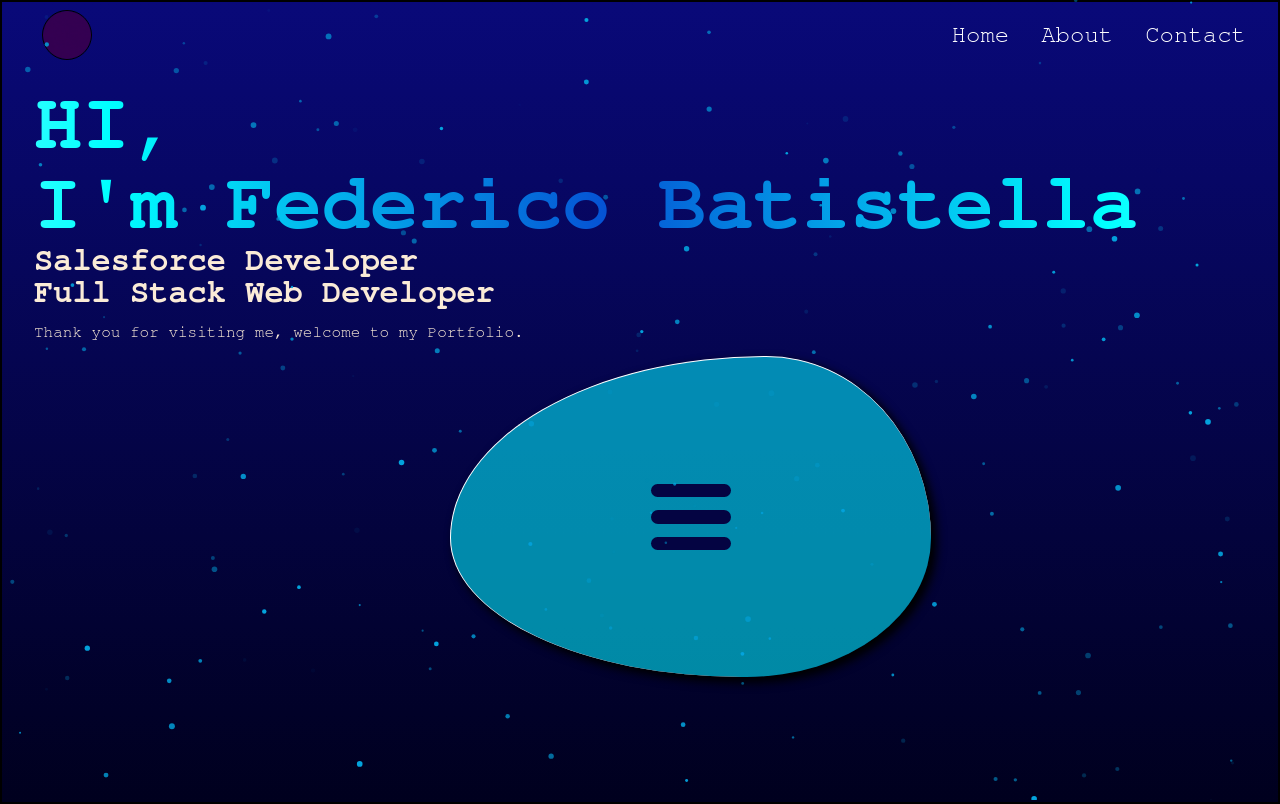
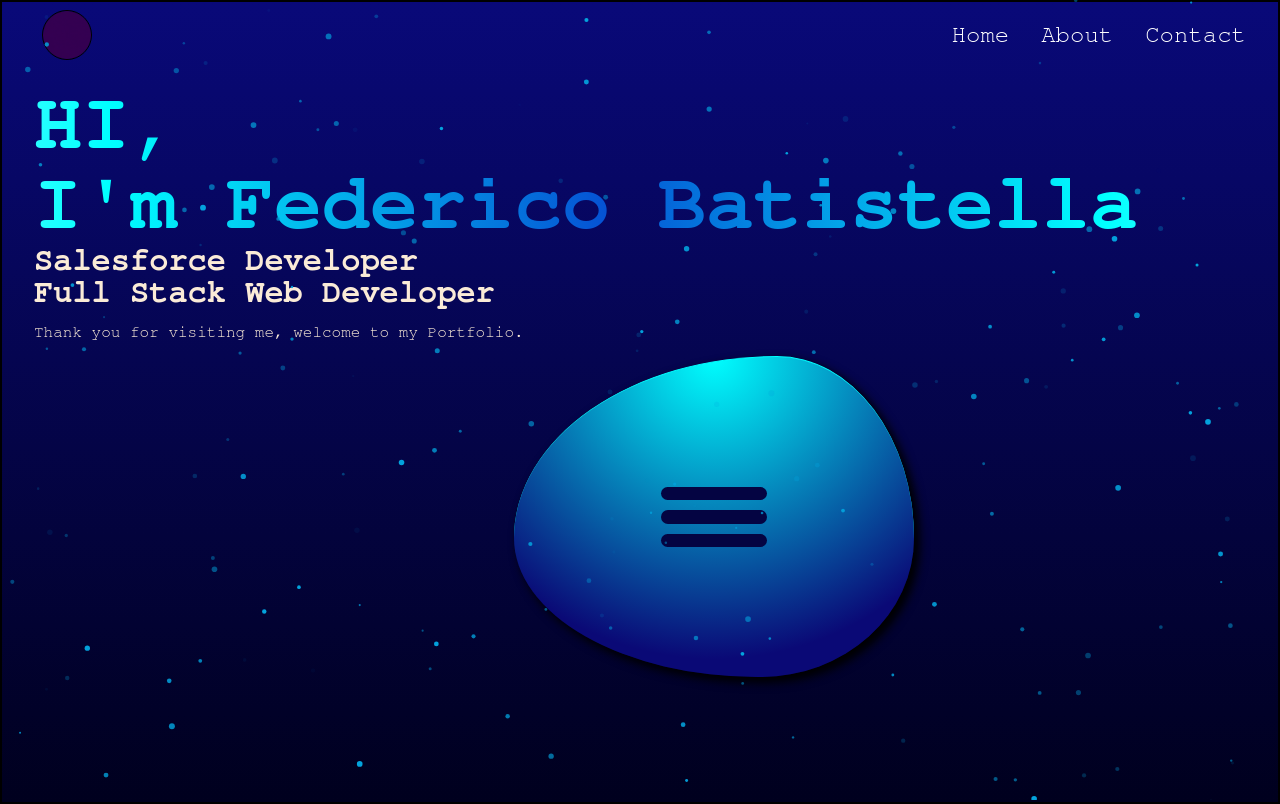
Before and after one commit to fedebati/Portfolio, a React (Create React App) app in the folder my-portfolio/: page / in a window 1280 px wide. Built offline with nearby package versions, Linux system fonts and the light colour scheme.

Commit message:
page estable con btnbubble y particles

```diff
--- a/my-portfolio/src/App.css
+++ b/my-portfolio/src/App.css
@@ -13,9 +13,4 @@
 }
 
 .App-body {
-  /* background: rgb(0,212,255);
-  background: radial-gradient(rgba(0,212,255,1) 1%, rgba(9,9,121,1) 50%, rgba(0, 0, 30,1) 80%); */
-  /* min-height: 100vh; */
-  /* background-color: blue; */
-  background: linear-gradient(rgba(9,9,121,1), rgba(0, 0, 30,1));
 }
--- a/my-portfolio/src/App.js
+++ b/my-portfolio/src/App.js
@@ -2,11 +2,13 @@
 // import Header from "./Components/Header"
 import Main from "./Components/Main"
 import ParticleBackground from './Components/ParticleBackground';
+import '../src/Styles/ParticleBackground.css'
 
 function App() {
   return (
     <div className="App App-body">
-      <ParticleBackground/>
+
+      {/* <ParticleBackground/> */}
       {/* <Header/> */}
       <Main/>
     </div>
--- a/my-portfolio/src/Components/Bubble.js
+++ b/my-portfolio/src/Components/Bubble.js
@@ -1,18 +1,17 @@
 import '../Styles/Bubble.css'
+import {useState } from 'react';
 
 function Bubble() {
 
-    // const burgerMenu = document.querySelector('.burger');
-    // console.log(burgerMenu);
-    // const menuIsActive = () => {
-    //     burgerMenu.classList.toggle('active');
-    // }
-    // burgerMenu.addEventListener('click', menuIsActive);
+    const [toggle, setToggle] = useState(true);
+    function fnToggle() {
+        setToggle(!toggle)
+    };
 
     return (
 
-        <div className="blob">
-            <button type='button' className='burger'>
+        <div className={(toggle ? 'blob' : 'blob active')} onClick={fnToggle}>
+            <button type='button'  className={(toggle? 'burger': 'burger active' )} >
             <span className='line'></span>
             <span className='line'></span>
             <span className='line'></span>
--- a/my-portfolio/src/Components/Main.js
+++ b/my-portfolio/src/Components/Main.js
@@ -1,11 +1,13 @@
 import "../Styles/Main.css"
 import Bubble from './Bubble.js'
+import ParticleBackground from "./ParticleBackground";
 import StickNavBar from "./StickNavBar";
-
 
 function Main() {
     return(
+
         <div className="main">
+        <ParticleBackground/>
         <StickNavBar/>
         <div className='title'>
             <div className='divTitle'>
@@ -19,7 +21,6 @@
             <p className="saludo">Thank you for visiting me, welcome to my Portfolio.</p>
         </div>
         <Bubble/>
-
         </div>
     )
 }
--- a/my-portfolio/src/Components/ParticleBackground.js
+++ b/my-portfolio/src/Components/ParticleBackground.js
@@ -1,6 +1,5 @@
 import React from "react";
 import Particles from "react-tsparticles";
-// import ParticlesConfig from "./config/particles-config";
 import { loadFull } from "tsparticles";
 
 const ParticleBackground = () => {
@@ -19,10 +18,33 @@
       };
   return (
     <Particles
-      id="tsparticles"
+       id="tsparticles"
       init={particlesInit}
       loaded={particlesLoaded}
       options={{
+        fpsLimit: 100,
+        interactivity: {
+          events: {
+            onClick: {
+              enable: true,
+              mode: "repulse",
+            },
+            onHover: {
+              enable: false,
+              mode: "repulse",
+            },
+            resize: true,
+          },
+          modes: {
+            push: {
+              quantity: 4,
+            },
+            repulse: {
+              distance: 200,
+              duration: 0.5,
+            },
+          },
+        },
         particles: {
           number: {
             value: 160,
@@ -91,50 +113,128 @@
             }
           }
         },
-        interactivity: {
-          detect_on: "canvas",
-          events: {
-            onhover: {
-              enable: true,
-              mode: "bubble"
-            },
-            onclick: {
-              enable: true,
-              mode: "repulse"
-            },
-            resize: true
-          },
-          modes: {
-            grab: {
-              distance: 400,
-              line_linked: {
-                opacity: 1
-              }
-            },
-            bubble: {
-              distance: 250,
-              size: 0,
-              duration: 2,
-              opacity: 0,
-              speed: 3
-            },
-            repulse: {
-              distance: 400,
-              duration: 0.4
-            },
-            push: {
-              particles_nb: 4
-            },
-            remove: {
-              particles_nb: 2
-            }
-          }
-        },
-        retina_detect: false
+        detectRetina: false,
       }}
+
+
+
+
         />
     )
 
 };
 
+
+ // options={{
+      //   particles: {
+      //     number: {
+      //       value: 160,
+      //       density: {
+      //         enable: true,
+      //         value_area: 800
+      //       }
+      //     },
+      //     color: {
+      //       value: "#03A3DD"
+      //     },
+      //     shape: {
+      //       type: "circle",
+      //       stroke: {
+      //         width: 0,
+      //         color: "#000000"
+      //       },
+      //       polygon: {
+      //         nb_sides: 5
+      //       },
+      //       image: {
+      //         src: "img/github.svg",
+      //         width: 100,
+      //         height: 100
+      //       }
+      //     },
+      //     opacity: {
+      //       value: 1,
+      //       random: true,
+      //       anim: {
+      //         enable: true,
+      //         speed: 1,
+      //         opacity_min: 0,
+      //         sync: false
+      //       }
+      //     },
+      //     size: {
+      //       value: 3,
+      //       random: true,
+      //       anim: {
+      //         enable: false,
+      //         speed: 4,
+      //         size_min: 0.3,
+      //         sync: false
+      //       }
+      //     },
+      //     line_linked: {
+      //       enable: false,
+      //       distance: 150,
+      //       color: "#ffffff",
+      //       opacity: 0.4,
+      //       width: 1
+      //     },
+      //     move: {
+      //       enable: true,
+      //       speed: 1,
+      //       direction: "none",
+      //       random: true,
+      //       straight: false,
+      //       out_mode: "out",
+      //       bounce: false,
+      //       attract: {
+      //         enable: false,
+      //         rotateX: 600,
+      //         rotateY: 600
+      //       }
+      //     }
+      //   },
+      //   interactivity: {
+      //     detect_on: "canvas",
+      //     events: {
+      //       onhover: {
+      //         enable: true,
+      //         mode: "bubble"
+      //       },
+      //       onclick: {
+      //         enable: true,
+      //         mode: "repulse"
+      //       },
+      //       resize: true
+      //     },
+      //     modes: {
+      //       grab: {
+      //         distance: 400,
+      //         line_linked: {
+      //           opacity: 1
+      //         }
+      //       },
+      //       bubble: {
+      //         distance: 250,
+      //         size: 0,
+      //         duration: 2,
+      //         opacity: 0,
+      //         speed: 3
+      //       },
+      //       repulse: {
+      //         distance: 400,
+      //         duration: 0.4
+      //       },
+      //       push: {
+      //         particles_nb: 4
+      //       },
+      //       remove: {
+      //         particles_nb: 2
+      //       }
+      //     }
+      //   },
+      //   retina_detect: false
+      // }}
+
+
 export default ParticleBackground;
--- a/my-portfolio/src/Styles/Bubble.css
+++ b/my-portfolio/src/Styles/Bubble.css
@@ -1,24 +1,32 @@
 .blob{
-    overflow: hidden;
-    width: 30em;
+    /* overflow: hidden; */
+    width: 25em;
     height: 20em;
-    border-radius: 42% 56% 72% 28% / 42% 40% 56% 40%;
-    background-color: ;
+    border-radius: 50% 78% 21% 79% / 53% 51% 49% 47% ;
     box-shadow: 5px 5px 10px 1px;
     animation: morph 3.5s linear infinite;
     display: flex;
     justify-content: center;
-    background-color: rgba(0, 238, 255, 0.575);
-    border-top: 1px solid #fff;
-    border-left: 1px solid #fff ;
-    margin-left: 35vw;
+    /* background-color: rgba(0, 238, 255, 0.50); */
+    background: radial-gradient( circle at top, aqua, #0A0976 80%);
+    border-top: 1px solid aqua;
+    margin-left: 40vw;
+    cursor: pointer;
+    transition: 2s;
+    z-index: 10 !important;
 }
 
+.blob.active{
+    width: 15em;
+    height: 10em;
+    margin-left: 40vw;
+    transition: 3s;
+}
 
 @keyframes morph{
     0%, 100% {
         border-radius:
-        42% 56% 72% 28 / 42% 42% 56% 48%;
+        42% 56% 72% 28% / 42% 42% 56% 48%;
     }
     33% {
         border-radius:
@@ -33,9 +41,7 @@
 
 .titlebubble{
     width: 100px;
-    /* height: 100px; */
     margin: auto;
-    /* border: 2px solid rebeccapurple; */
 }
 
 .burger{
@@ -44,24 +50,24 @@
     outline: none;
     cursor: pointer;
 }
+
 .burger .line{
     display: block;
-    width: 6em;
+    width: 8em;
     height: 1em;
     background-color: #040442;
-    margin-block: 1em;
+    margin-block: 10px;
     border-radius: 1em;
-    /* transition: transform .5s; */
+    transition: transform .5s;
+    opacity: .25s;
 }
 
-/* .burger.active .line:nth-child(1){
-    transform: translate(13px);
-    rotate:45deg;
+.burger.active .line:nth-child(1){
+    transform: translate(0px, 22px) rotate(45deg);
 }
 .burger.active .line:nth-child(2){
     opacity: 0;
 }
 .burger.active .line:nth-child(3){
-    transform: translate(-13px);
-    rotate:-45deg;
-} */
+    transform: translate(0px, -25px) rotate(-45deg);
+}
--- a/my-portfolio/src/Styles/Main.css
+++ b/my-portfolio/src/Styles/Main.css
@@ -1,5 +1,7 @@
 .main{
     min-height: 100vh;
+    background: linear-gradient(rgba(9,9,121,1), rgba(0, 0, 30,1));
+
 
 }
 
```
Also changed, not shown: my-portfolio/src/Styles/ParticleBackground.css (added).
